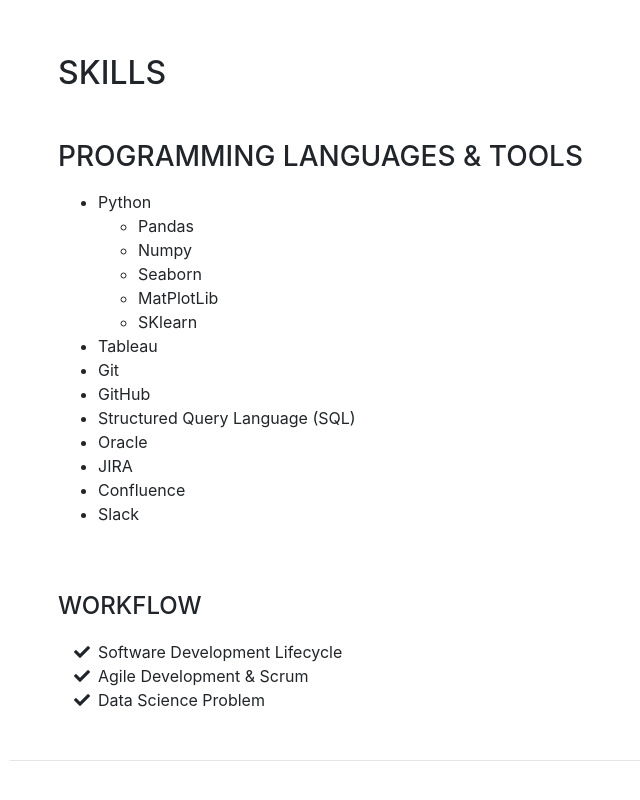
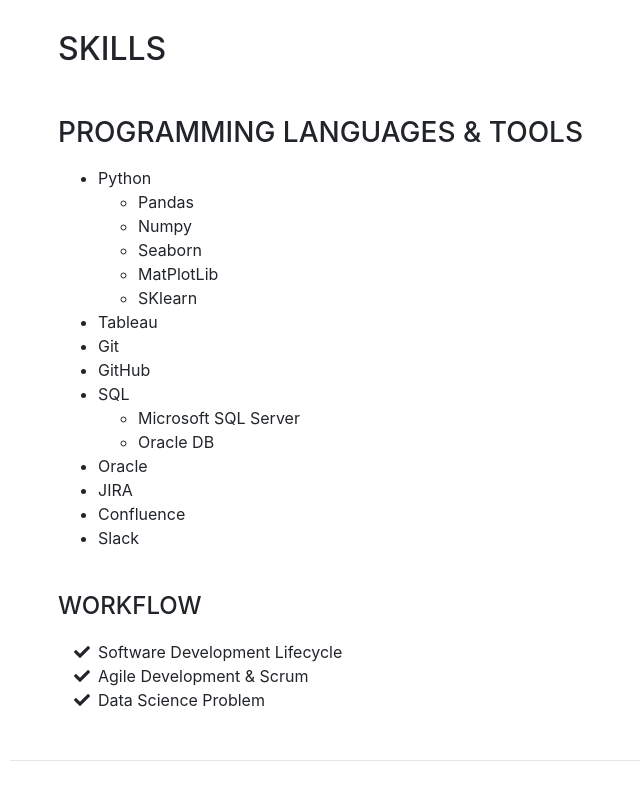
Before and after one commit to datanelson518/datanelson518.github.io, a website with bundled scripts: page index.html in a window 1280 px wide. Shown: the part 5734-6534 px from the top of the page, without its empty margins (262-902 px from the left). Built offline with nearby package versions, Linux system fonts and the light colour scheme; a web font is replaced by a local one.

Commit message:
updating

```diff
--- a/index.html
+++ b/index.html
@@ -300,7 +300,12 @@
                 <li>Tableau</li>
                 <li>Git</li>
                 <li>GitHub</li>
-                <li>Structured Query Language (SQL)</li>
+                <li>SQL
+                  <ul>
+                    <li>Microsoft SQL Server</li>
+                    <li>Oracle DB</li>
+                  </ul>
+                </li>
                 <li>Oracle</li>
                 <li>JIRA</li>
                 <li>Confluence</li>
```
